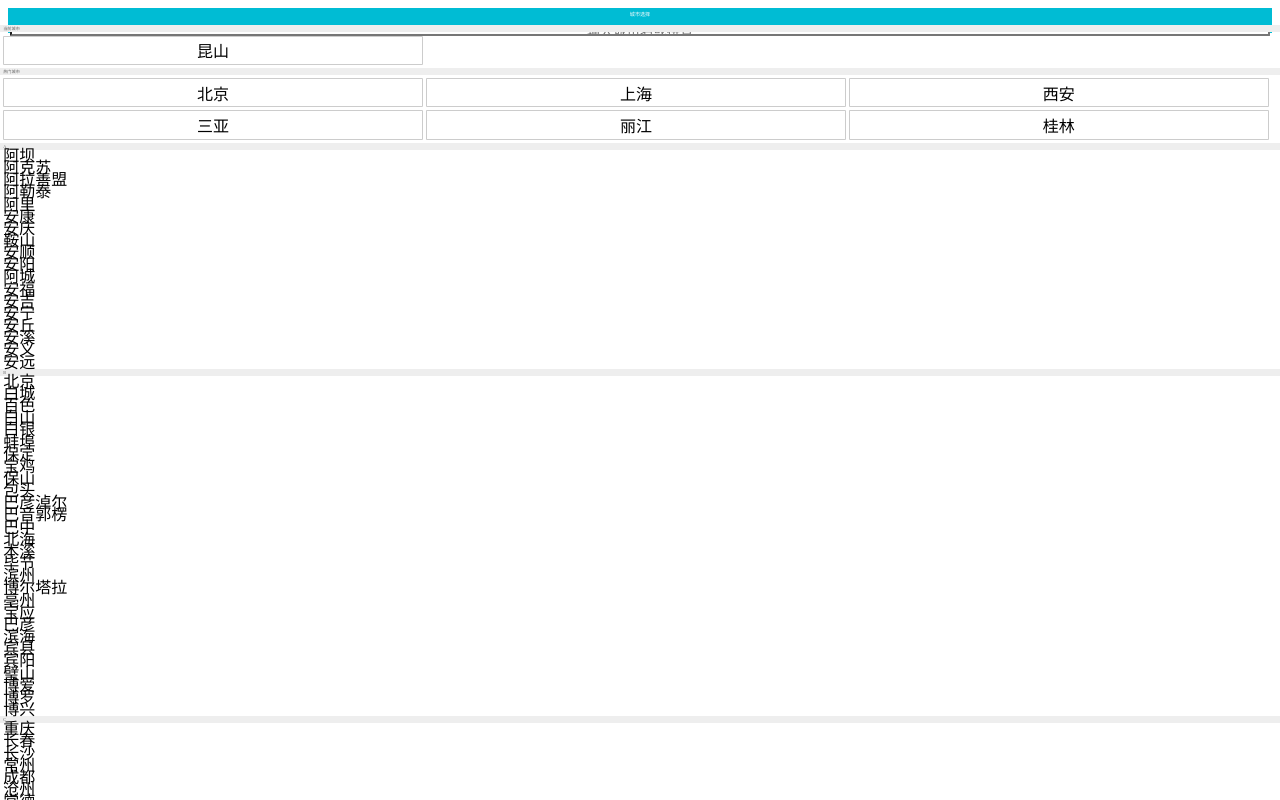
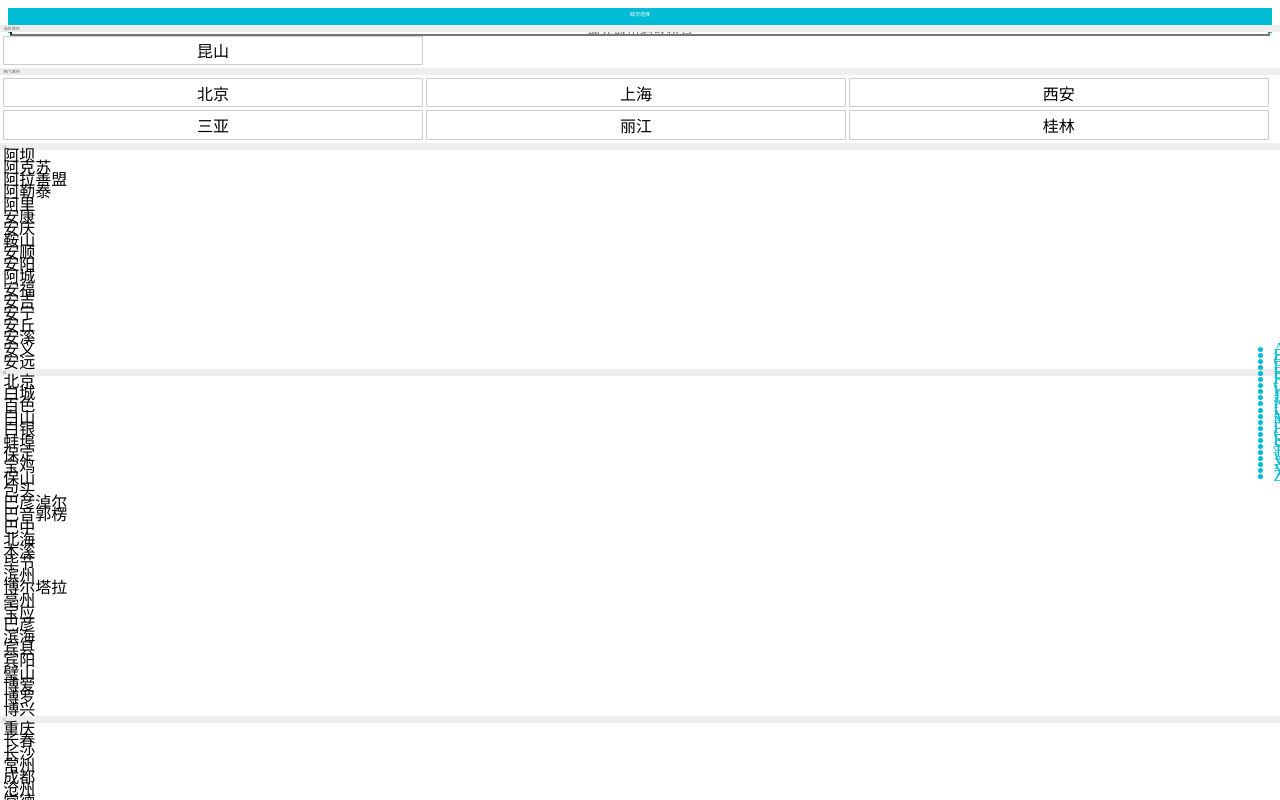
Before and after one commit to Ivens-Zhang/qunaer, a Vue app: page /city in a window 1280 px wide. Built offline with nearby package versions, Linux system fonts and the light colour scheme; the HTML template or start-up script is replaced by a standard one.

Commit message:
字母表关联城市显示 & 滑动效果

```diff
--- a/src/views/city/City.vue
+++ b/src/views/city/City.vue
@@ -2,8 +2,8 @@
   <div>
     <city-header></city-header>
     <city-search :cityList="cityList"></city-search>
-    <city-list :cityList="cityList" :hotCities="hotCities"></city-list>
-    <city-alphabet :cityList="cityList"></city-alphabet>
+    <city-list :alpha="alpha" :cityList="cityList" :hotCities="hotCities"></city-list>
+    <city-alphabet :cityList="cityList" @changeAlpha="handleChangeAlpha"></city-alphabet>
   </div>
 </template>
 
@@ -19,7 +19,8 @@ export default {
   data () {
     return {
       cityList: {},
-      hotCities: []
+      hotCities: [],
+      alpha: ''
     }
   },
   components: {
@@ -37,6 +38,9 @@ export default {
         this.cityList = res.data.data.cities
         this.hotCities = res.data.data.hotCities
       }
+    },
+    handleChangeAlpha (alpha) {
+      this.alpha = alpha
     }
   },
   mounted () {
--- a/src/views/city/components/Alphabet.vue
+++ b/src/views/city/components/Alphabet.vue
@@ -1,14 +1,72 @@
 <template>
-  <div>
-  </div>
+  <ul class="list">
+    <li class="item" v-for="(item, index) in cityList"
+     :key="index" :ref="index + 'alpha'"
+     @click="hanleAlphabetClick(index)"
+     @touchstart.prevent="handleTouchStart"
+     @touchmove="handleTouchMove"
+     @touchend="handleTouchEnd"
+    >
+      {{index}}
+    </li>
+  </ul>
 </template>
 
 <script>
 export default {
-  name: 'CityAlphabet'
+  name: 'CityAlphabet',
+  data () {
+    return {
+      startY: '',
+      touchStatus: ''
+    }
+  },
+  props: {
+    cityList: Object
+  },
+  updated () {
+    this.startY = this.$refs['Aalpha'][0].offsetTop
+    console.log(this.startY)
+  },
+  methods: {
+    hanleAlphabetClick (index) {
+      this.$emit('changeAlpha', index)
+    },
+    handleTouchStart () {
+      this.touchStatus = true
+    },
+    handleTouchMove (e) {
+      let arr = []
+      if (this.touchStatus) {
+        for (let i in this.cityList) {
+          arr.push(i)
+        }
+        let touchY = e.touches[0].clientY
+        const index = Math.floor((touchY - 170) / 18.5)
+        if (index >= 0 && index <= 21) {
+          this.$emit('changeAlpha', arr[index])
+        }
+      }
+    },
+    handleTouchEnd () {
+      this.touchStatus = false
+    }
+  }
 }
 </script>
 
 <style lang="stylus" scoped>
-
+  .list
+    display : flex
+    flex-direction : column
+    justify-content : center
+    position : absolute
+    top : 1.58rem
+    right : 0
+    bottom : 0
+    width : .4rem
+    .item
+      line-height : .38rem
+      text-align : center
+      color : #00bcd4
 </style>
--- a/src/views/city/components/List.vue
+++ b/src/views/city/components/List.vue
@@ -39,12 +39,19 @@ export default {
   name: 'CityList',
   props: {
     cityList: Object,
-    hotCities: Array
+    hotCities: Array,
+    alpha: String
   },
   methods: {
     handleCityClick (city) {
       this.$store.dispatch('changeCurrentCity', city)
       this.$router.push('/')
+    }
+  },
+  watch: {
+    alpha () {
+      let ele = this.$refs[this.alpha][0]
+      this.scroll.scrollToElement(ele)
     }
   },
   mounted () {
```
